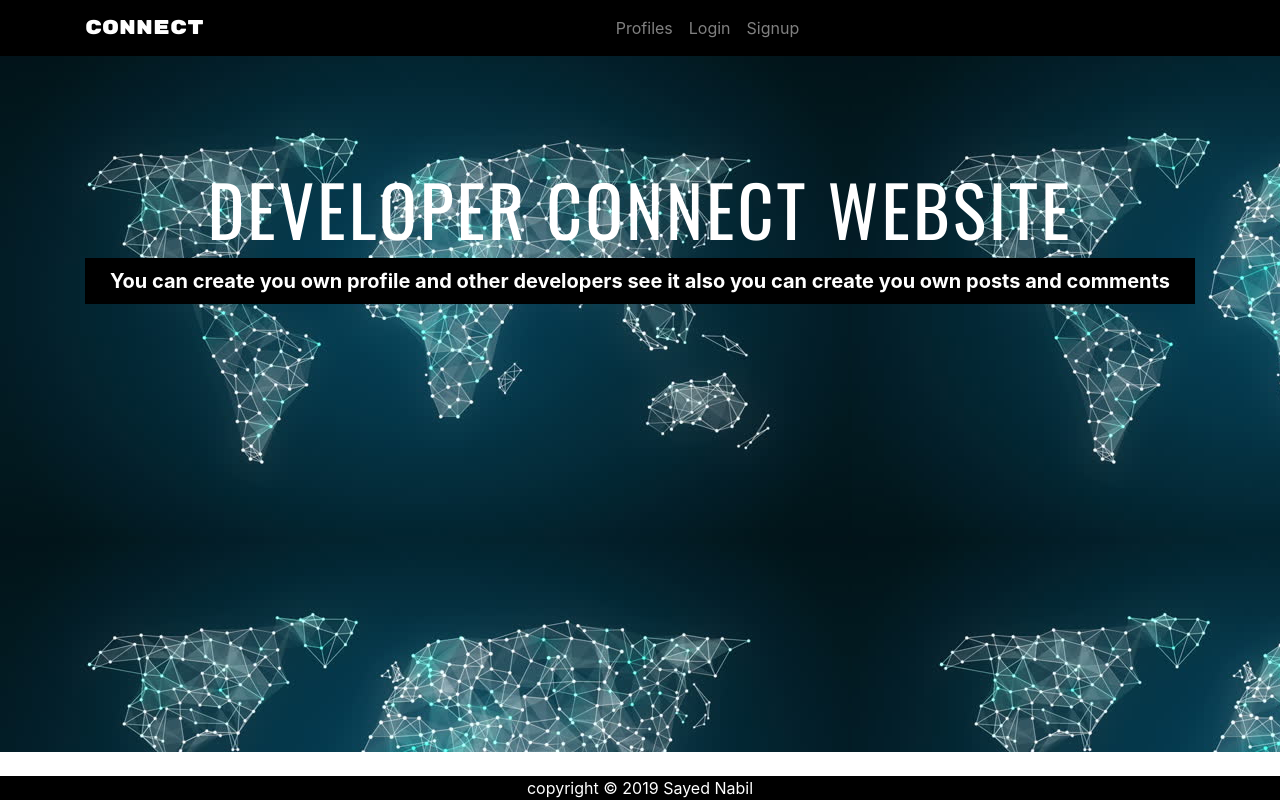
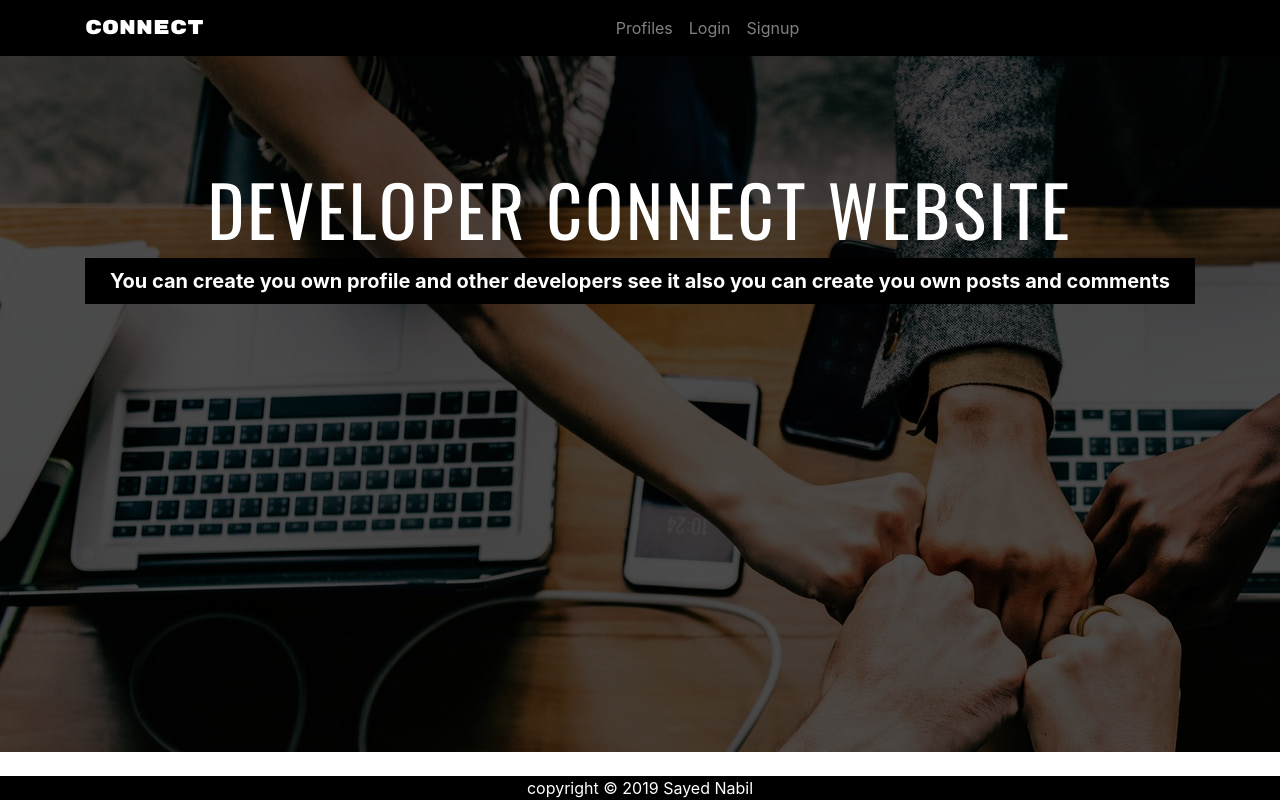
Before and after one commit to sayed0nabil/developerconnectwebsite, a React (Create React App) app in the folder client/: page / in a window 1280 px wide. Built offline with nearby package versions, Linux system fonts and the light colour scheme.

Commit message:
Adding Image

```diff
--- a/client/src/components/Landing.js
+++ b/client/src/components/Landing.js
@@ -7,7 +7,7 @@ class Landing extends Component{
       <div className='landing'
       style={{
         minHeight: '87vh',
-        background: `url(${require('./images/connection.jpg')})`
+        background: `url(${require('./images/connect.jpeg')})`
       }}>
         <div
         className='landing-layout text-center text-white'>
--- a/client/src/components/css/landing.css
+++ b/client/src/components/css/landing.css
@@ -11,5 +11,5 @@
     left: 0;
     width: 100%;
     height: 100%;
-    /* background: rgba(0, 0, 0, .7); */
+    background: rgba(0, 0, 0, .7);
 }
```
Also changed, not shown: client/src/components/images/connect.jpeg (added).
